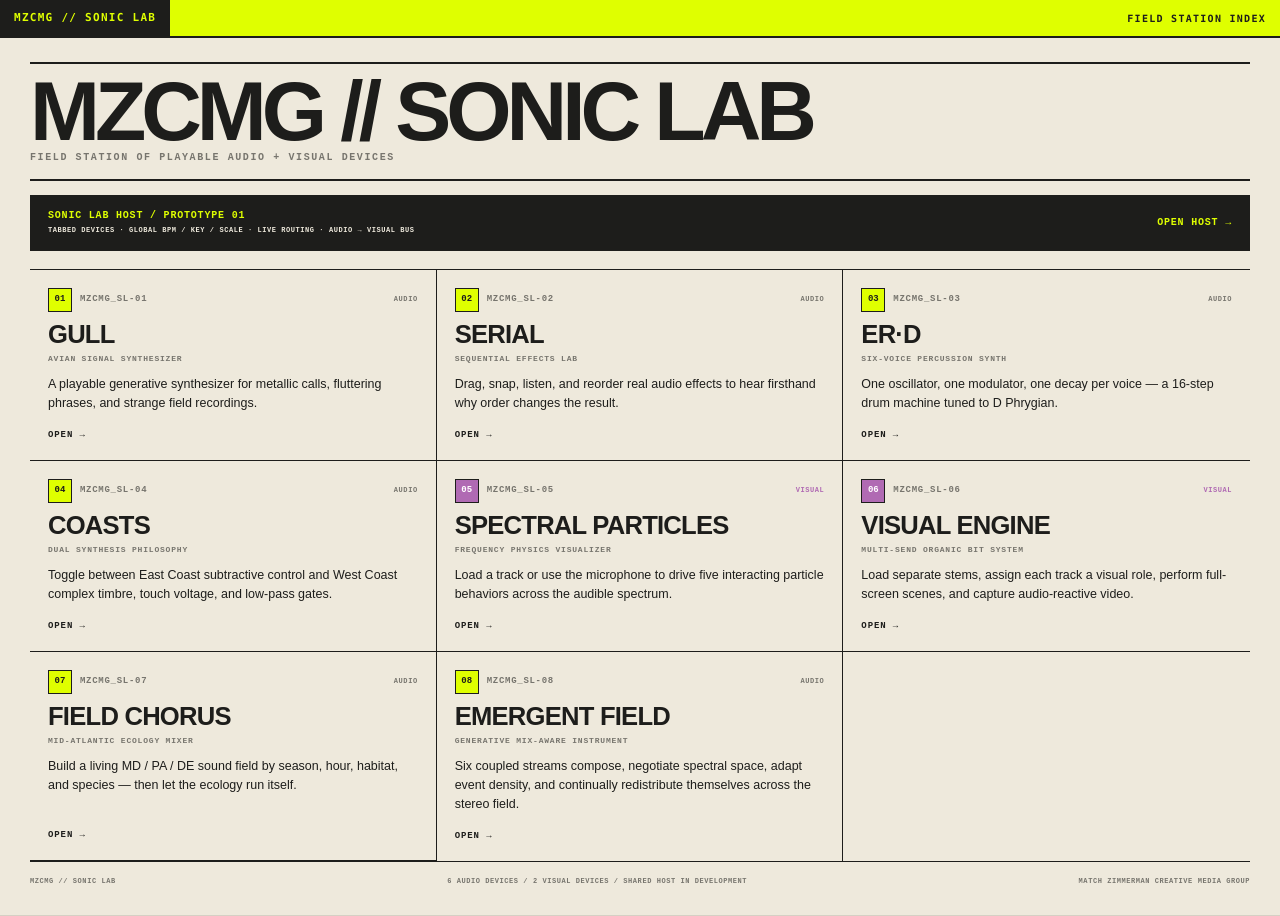
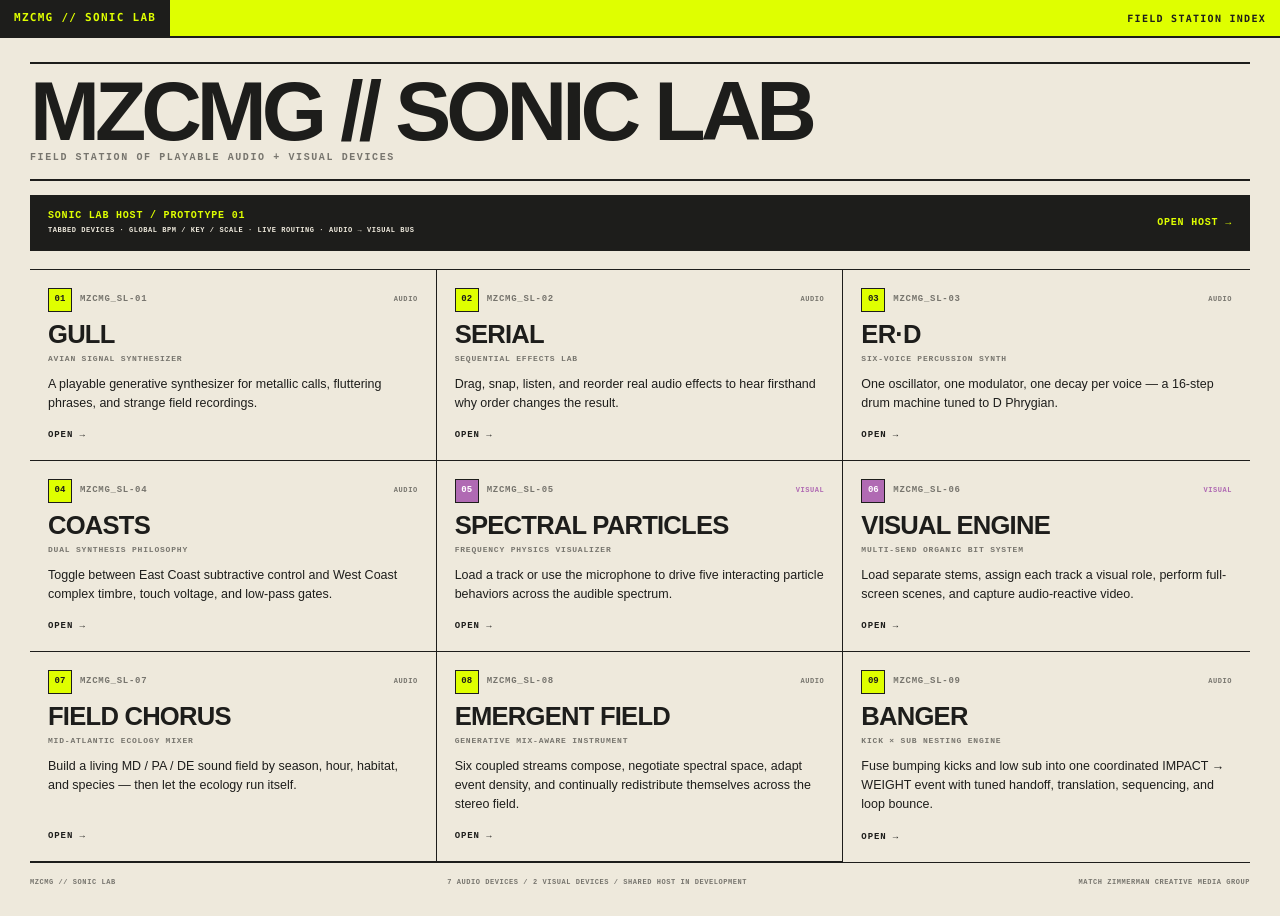
Before and after one commit to matchzimmerman/mz-audio-tools, a Next.js app: page / in a window 1280 px wide. Built offline with nearby package versions, Linux system fonts and the light colour scheme.

Commit message:
Add BANGER to Sonic Lab field index

```diff
--- a/app/page.tsx
+++ b/app/page.tsx
@@ -9,6 +9,7 @@ const UNITS = [
   { id: "06", plate: "MZCMG_SL-06", name: "VISUAL ENGINE", tagline: "MULTI-SEND ORGANIC BIT SYSTEM", description: "Load separate stems, assign each track a visual role, perform full-screen scenes, and capture audio-reactive video.", href: "/visual-engine", type: "visual" },
   { id: "07", plate: "MZCMG_SL-07", name: "FIELD CHORUS", tagline: "MID-ATLANTIC ECOLOGY MIXER", description: "Build a living MD / PA / DE sound field by season, hour, habitat, and species — then let the ecology run itself.", href: "/field-chorus", type: "audio" },
   { id: "08", plate: "MZCMG_SL-08", name: "EMERGENT FIELD", tagline: "GENERATIVE MIX-AWARE INSTRUMENT", description: "Six coupled streams compose, negotiate spectral space, adapt event density, and continually redistribute themselves across the stereo field.", href: "/emergent-field", type: "audio" },
+  { id: "09", plate: "MZCMG_SL-09", name: "BANGER", tagline: "KICK × SUB NESTING ENGINE", description: "Fuse bumping kicks and low sub into one coordinated IMPACT → WEIGHT event with tuned handoff, translation, sequencing, and loop bounce.", href: "/banger", type: "audio" },
 ];
 
 export default function IndexPage() {
@@ -43,7 +44,7 @@ export default function IndexPage() {
 
       <footer className="mz-foot">
         <span>MZCMG // SONIC LAB</span>
-        <span>6 AUDIO DEVICES / 2 VISUAL DEVICES / SHARED HOST IN DEVELOPMENT</span>
+        <span>7 AUDIO DEVICES / 2 VISUAL DEVICES / SHARED HOST IN DEVELOPMENT</span>
         <span>MATCH ZIMMERMAN CREATIVE MEDIA GROUP</span>
       </footer>
     </main>
```
